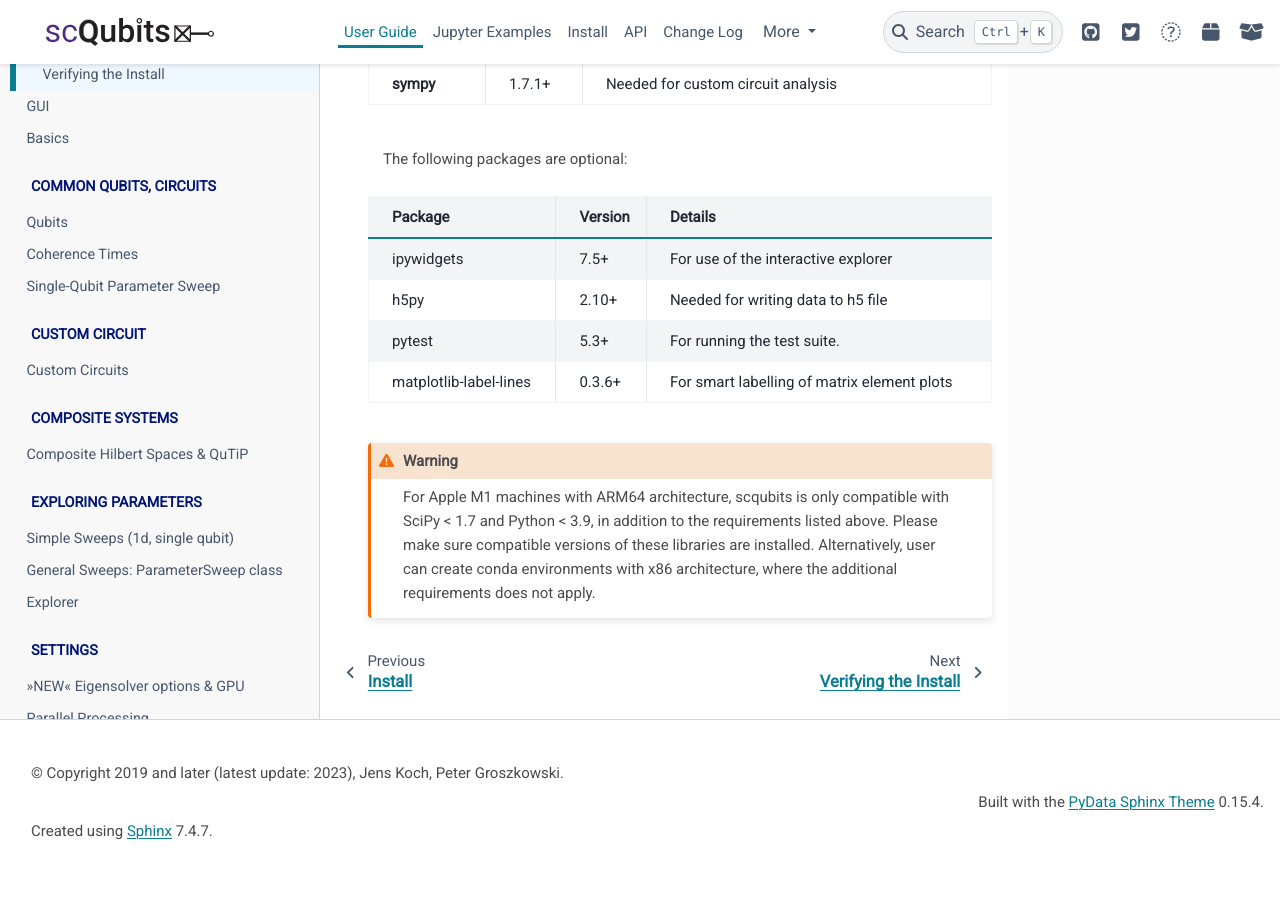
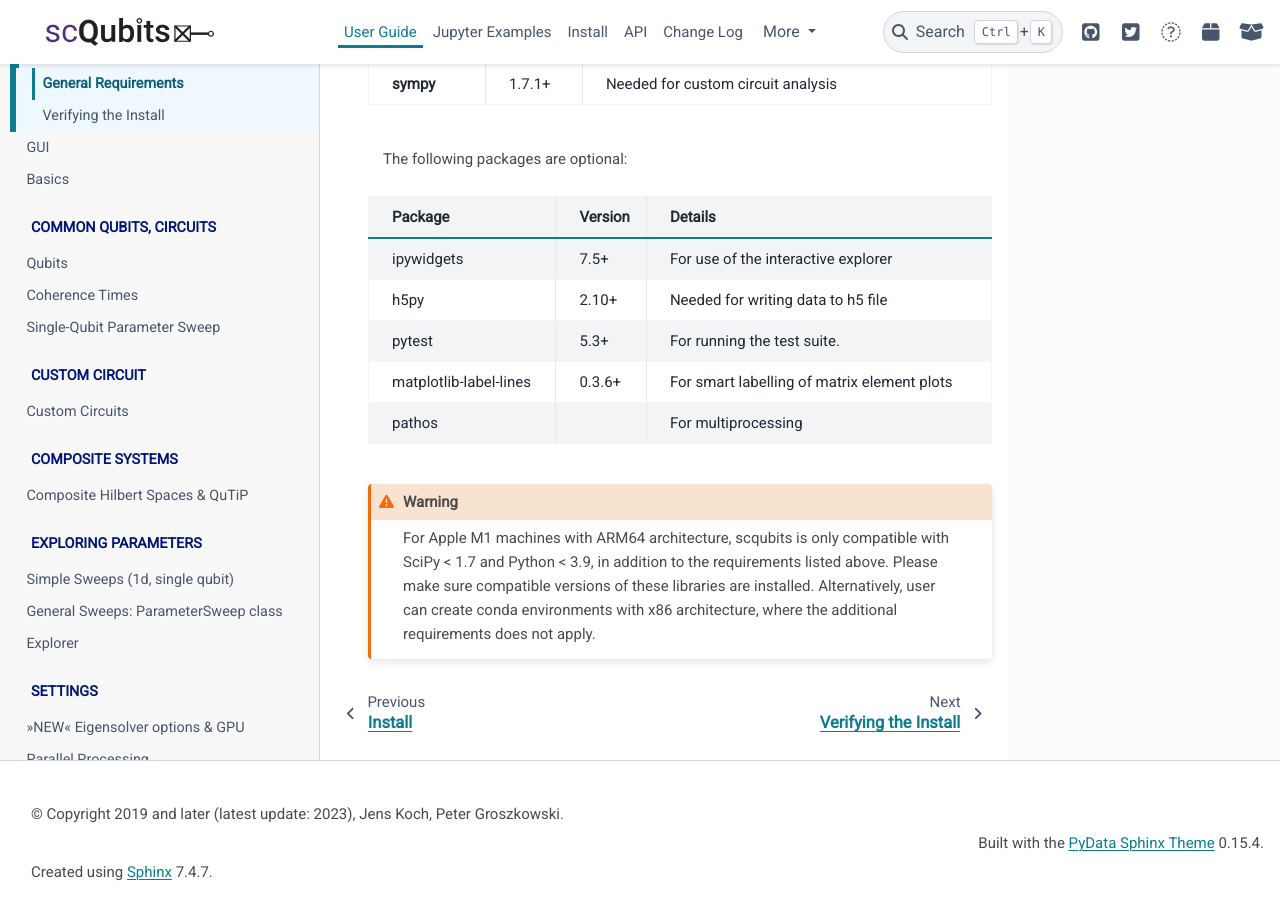
Before and after one commit to scqubits/scqubits-doc, a Sphinx documentation site: the page built from docs/source/install/gen-requirements.rst, in a window 1280 px wide and 900 px high, scrolled down 574 px. Built offline with Sphinx 7.4.7 and the PyData theme 0.15.4, drawn with Linux system fonts in a browser that asks for light colours; pages that are not in the unit, such as notebooks, are missing from menus; before the commit the page ends 1433 px from its top, so only the background shows below that.

Commit message:
add missing pathos entry in optional dependencies

```diff
--- a/docs/source/install/gen-requirements.rst
+++ b/docs/source/install/gen-requirements.rst
@@ -44,7 +44,8 @@ The following packages are optional:
 +------------------------+--------------+-----------------------------------------------------+
 | matplotlib-label-lines | 0.3.6+       | For smart labelling of matrix element plots         |
 +------------------------+--------------+-----------------------------------------------------+
-
+| pathos                 |              | For multiprocessing                                 |
++------------------------+--------------+-----------------------------------------------------+
 
 .. warning::
 
```
